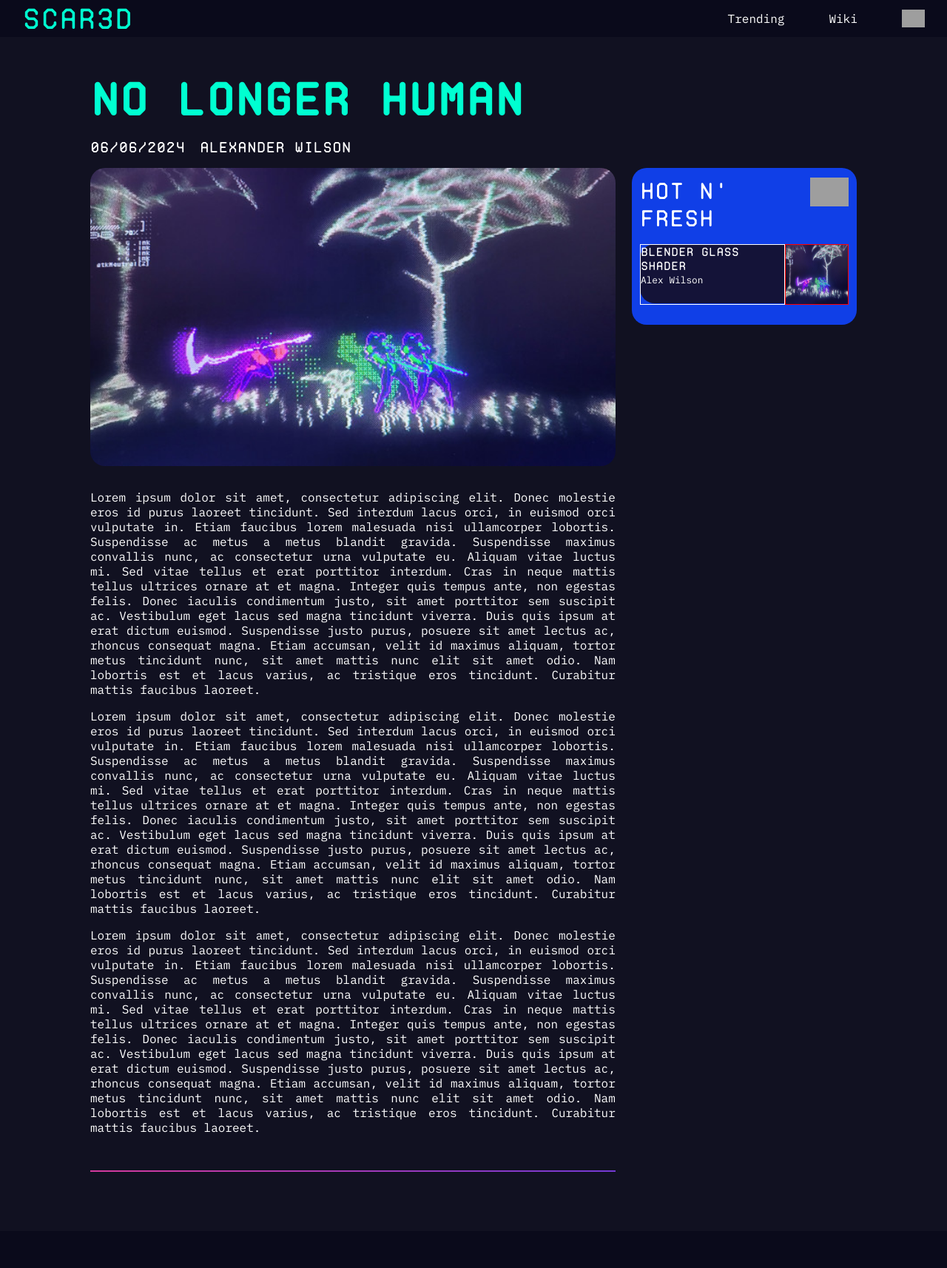
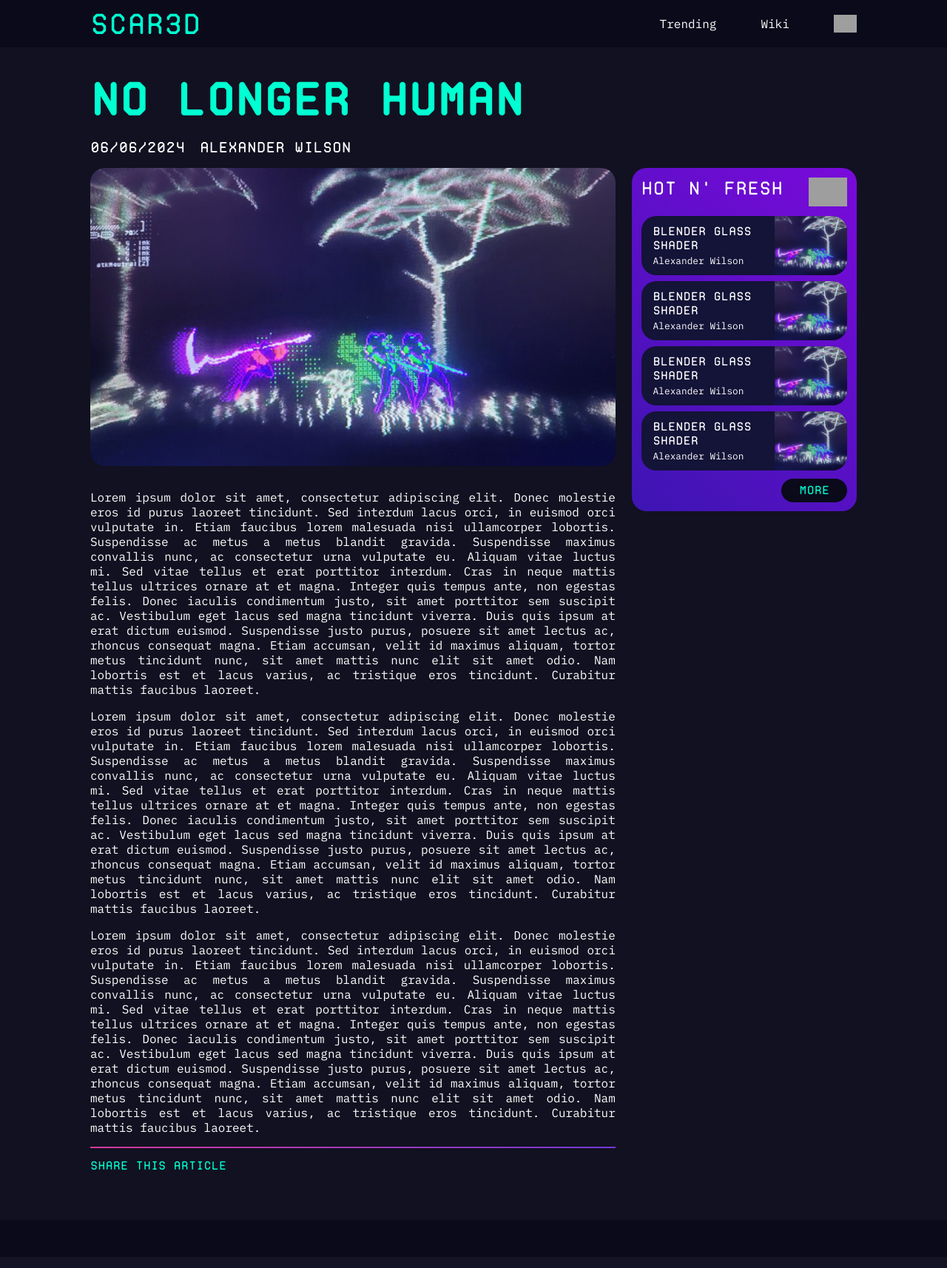
Before and after one commit to wilsoonnaa/courseProject, a PHP site: page /article.html in a window 1280 px wide. Shown: the whole page at 74% size. After the commit the page ends 1581 px from the top, so only its background shows below. Run offline with PHP 8.4, Linux system fonts and the light colour scheme; grey boxes are pictures that could not be loaded.

Commit message:
Add basic breakpoints and responsiveness

```diff
--- a/article.html
+++ b/article.html
@@ -19,11 +19,11 @@
                     <li><a href="#">Account</a></li>
                 </ul>
                 <ul>
-                    <li id="dt-logo"><a href="index.html">SCAR3D</a></li>
-                    <li class="hideOnMobile"><a href="#">Trending</a></li>
+                    <li id="dt-logo" class="first"><a href="index.html" id="dt-logo">SCAR3D</a></li>
+                    <li class="hideOnMobile nav-pd"><a href="index">Trending</a></li>
                     <li class="hideOnMobile"><a href="wiki.html">Wiki</a></li>
-                    <li class="hideOnMobile"><a href="#"><img class="acc-icon" src="svg/Account.svg" alt="Account Icon"></a></li>
-                    <li class="menu-button" onclick=showSidebar()><a href="#"><svg xmlns="http://www.w3.org/2000/svg" fill="#00FFD1" height="24px" viewBox="0 -960 960 960" width="24px" fill="#e8eaed"><path d="M120-240v-80h720v80H120Zm0-200v-80h720v80H120Zm0-200v-80h720v80H120Z"/></svg></a></li>
+                    <li class="hideOnMobile last"><a href="#"><img class="acc-icon" src="svg/Account.svg" alt="Account Icon"></a></li>
+                    <li class="menu-button last" onclick=showSidebar()><a href="#"><svg xmlns="http://www.w3.org/2000/svg" fill="#00FFD1" height="24px" viewBox="0 -960 960 960" width="24px" fill="#e8eaed"><path d="M120-240v-80h720v80H120Zm0-200v-80h720v80H120Zm0-200v-80h720v80H120Z"/></svg></a></li>
                 </ul>
             </div>
         </nav>
@@ -43,10 +43,10 @@
                         </div>
                     </div>
                     <div class="blocks">
-                        <div class="post-parent border-gradient border-gradient-purple only-bottom">
+                        <div class="post-parent">
                             <div class="post-content">
                                 <div class="thumbnail"><img src="images/nolongerhuman.jpg" alt="Post thumbnail"></div>
-                                <div class="post-text">
+                                <div class="post-text border-gradient border-gradient-purple only-bottom">
                                     <p>
                                         Lorem ipsum dolor sit amet, consectetur adipiscing elit. Donec molestie eros id purus laoreet tincidunt. Sed interdum lacus orci, in euismod orci vulputate in. Etiam faucibus lorem malesuada nisi ullamcorper lobortis. Suspendisse ac metus a metus blandit gravida. Suspendisse maximus convallis nunc, ac consectetur urna vulputate eu. Aliquam vitae luctus mi. Sed vitae tellus et erat porttitor interdum. Cras in neque mattis tellus ultrices ornare at et magna. Integer quis tempus ante, non egestas felis. Donec iaculis condimentum justo, sit amet porttitor sem suscipit ac. Vestibulum eget lacus sed magna tincidunt viverra. Duis quis ipsum at erat dictum euismod. Suspendisse justo purus, posuere sit amet lectus ac, rhoncus consequat magna. Etiam accumsan, velit id maximus aliquam, tortor metus tincidunt nunc, sit amet mattis nunc elit sit amet odio. Nam lobortis est et lacus varius, ac tristique eros tincidunt. Curabitur mattis faucibus laoreet.
                                     </p>
@@ -58,10 +58,12 @@
                                         Lorem ipsum dolor sit amet, consectetur adipiscing elit. Donec molestie eros id purus laoreet tincidunt. Sed interdum lacus orci, in euismod orci vulputate in. Etiam faucibus lorem malesuada nisi ullamcorper lobortis. Suspendisse ac metus a metus blandit gravida. Suspendisse maximus convallis nunc, ac consectetur urna vulputate eu. Aliquam vitae luctus mi. Sed vitae tellus et erat porttitor interdum. Cras in neque mattis tellus ultrices ornare at et magna. Integer quis tempus ante, non egestas felis. Donec iaculis condimentum justo, sit amet porttitor sem suscipit ac. Vestibulum eget lacus sed magna tincidunt viverra. Duis quis ipsum at erat dictum euismod. Suspendisse justo purus, posuere sit amet lectus ac, rhoncus consequat magna. Etiam accumsan, velit id maximus aliquam, tortor metus tincidunt nunc, sit amet mattis nunc elit sit amet odio. Nam lobortis est et lacus varius, ac tristique eros tincidunt. Curabitur mattis faucibus laoreet.
                                     </p>
                                 </div>
+                                <div class="post-share">
+                                    <a href="#">SHARE THIS ARTICLE</a>
+                                </div>
                             </div>
                         </div>
                         <div class="sidebar hideOnMobile">
-
                             <div class="sb-hot">
                                 <div class="sb-hot-title">
                                     <span>Hot n' fresh</span>
@@ -71,7 +73,34 @@
                                     <div class="sb-hot-article">
                                         <div class="sb-hot-article-content">
                                             <p>Blender Glass Shader</p>
-                                            <small>Alex Wilson</small>
+                                            <small>Alexander Wilson</small>
+                                        </div>
+                                        <div class="sb-hot-article-img">
+                                            <img src="images/nolongerhuman.jpg" alt="">
+                                        </div>
+                                    </div>
+                                    <div class="sb-hot-article">
+                                        <div class="sb-hot-article-content">
+                                            <p>Blender Glass Shader</p>
+                                            <small>Alexander Wilson</small>
+                                        </div>
+                                        <div class="sb-hot-article-img">
+                                            <img src="images/nolongerhuman.jpg" alt="">
+                                        </div>
+                                    </div>
+                                    <div class="sb-hot-article">
+                                        <div class="sb-hot-article-content">
+                                            <p>Blender Glass Shader</p>
+                                            <small>Alexander Wilson</small>
+                                        </div>
+                                        <div class="sb-hot-article-img">
+                                            <img src="images/nolongerhuman.jpg" alt="">
+                                        </div>
+                                    </div>
+                                    <div class="sb-hot-article">
+                                        <div class="sb-hot-article-content">
+                                            <p>Blender Glass Shader</p>
+                                            <small>Alexander Wilson</small>
                                         </div>
                                         <div class="sb-hot-article-img">
                                             <img src="images/nolongerhuman.jpg" alt="">
@@ -79,7 +108,9 @@
                                     </div>
                                 </div>
                                 <div class="sb-hot-more">
-
+                                    <div class="sb-hot-button">
+                                        <a href="#">MORE</a>
+                                    </div>
                                 </div>
                             </div>
                         </div>
--- a/style.css
+++ b/style.css
@@ -134,7 +134,7 @@ small{
     display: flex;
     flex-direction: column;
     gap: 1rem;
-    min-width: 500px;
+    min-width: 200px;
     width: 70%;
     min-height: 70vh;
     text-align: justify;
@@ -145,19 +145,27 @@ small{
     flex-direction: column;
     width: auto;
     height: auto;
-
 }
 
 .post-text{
-    margin: 2rem 0;
+    margin: 2rem 0 0.9rem 0;
     width: 100%;
     height: 100%;
     color: var(--color-white);
     font-size: var(--fs-p);
     font-family: 'IBMPLexMono';
-
+    overflow-wrap: break-word;
     p{
         margin-bottom: 1rem;
+    }
+}
+
+.post-share{
+    a{
+        font-size: var(--fs-p);
+        color: var(--color-primary);
+        font-family: "ProtoMono";
+        text-decoration: none;
     }
 }
 
@@ -189,7 +197,7 @@ nav ul{
 }
 
 nav li{
-    height: 50px;
+    height: 4rem;
 }
 
 nav a{
@@ -199,6 +207,19 @@ nav a{
     text-decoration: none;
     display: flex;
     align-items: center;
+}
+
+nav ul li.first a{
+    padding-left: 0;
+}
+
+ul li.last a{
+    padding-right: 0;
+}
+
+li .sb-hot{
+    margin: 0 auto;
+    width: 80%;
 }
 
 nav a:hover{
@@ -221,7 +242,7 @@ nav li:first-child{
 }
 
 .nv-content{
-    /*padding: 0 122px;*/
+    padding: 0 122px;
 }
 
 #dt-logo{
@@ -271,7 +292,7 @@ main{
     flex-direction: row;
     height: 100%;
     gap: 22px;
-    margin-bottom: 5rem;
+    margin-bottom: 4rem;
 }
 
 .articles{
@@ -362,16 +383,33 @@ main{
     align-items: center;
     padding: 0 10px;
     justify-content: space-between;
+    font-size: var(--fs-h4);
+    font-family: 'ProtoMono';
+    color: var(--color-primary);
 }
 
 .sb-hot{
-    gap: 1rem;
-    padding: 0.8rem 0.7rem;
+    padding: 0.8rem 0.8rem;
     display: flex;
     flex-direction: column;
     min-height: 100px;
     border-radius: 20px;
-    background-color: var(--color-blue);
+    background: rgb(16,63,231);
+    background: linear-gradient(45deg, rgba(16,63,231,1) 0%, rgba(27,27,156,1) 38%, rgba(177,0,255,1) 100%);
+	background-size: 400% 400%;
+	animation: gradient 15s ease infinite;
+}
+
+@keyframes gradient {
+	0% {
+		background-position: 0% 50%;
+	}
+	50% {
+		background-position: 100% 50%;
+	}
+	100% {
+		background-position: 0% 50%;
+	}
 }
 
 .sb-hot-title{
@@ -387,6 +425,13 @@ main{
     }
 }
 
+.sb-hot-articles{
+    display: flex;
+    flex-direction: column;
+    gap: 0.5rem;
+    margin-top: 0.8rem;
+}
+
 .sb-hot-article{
     width: 100%;
     height: 5rem;
@@ -395,13 +440,18 @@ main{
     border-radius: 20px;
     display: flex;
     flex-direction: row;
+    overflow: hidden;
 }
 
 .sb-hot-article-content{
-    width: 70%;
+    width: 60%;
     height: 100%;
-    border: 1px solid white;
     color: white;
+    display: flex;
+    flex-direction: column;
+    gap: 0.2rem;
+    padding: 0 1rem;
+    justify-content: center;
     p{
         font-family: 'ProtoMono';
     }
@@ -413,13 +463,33 @@ main{
 
 .sb-hot-article-img{
     height: 100%;
-    width: 30%;
-    border: 1px solid red;
+    width: 40%;
 
     img{
         height: 100%;
         width: 100%;
-        object-fit: fill;
+        object-fit: cover;
+    }
+}
+
+.sb-hot-more{
+    margin-top: 0.5rem;
+    display: flex;
+    flex-direction: row;
+    height: auto;
+    width: 100%;
+    justify-content: flex-end;
+}
+
+.sb-hot-button{
+    margin-top: 0.2rem;
+    font-family: 'ProtoMono';
+    background-color: var(--color-nav);
+    padding: 0.4rem 1.5rem;
+    border-radius: 20px;
+    a{
+        text-decoration: none;
+        color: var(--color-primary);
     }
 }
 
@@ -436,6 +506,9 @@ main{
     justify-content: space-between;
     align-items: center;
     padding: 0 10px;
+    font-size: var(--fs-h4);
+    font-family: 'ProtoMono';
+    color: var(--color-primary);
 }
 
 .wiki-list{
@@ -497,13 +570,69 @@ footer{
     display: none;
 }
 
+@media (max-width: 1142px){
+    .sb-hot-article-content{
+        p{
+            font-size: 14px;
+        }
+        small{
+            font-size: 10px;
+        }
+    }
+}
+
+@media (max-width: 1300px){
+    .sb-post{
+        font-size: var(--fs-h5);
+
+        img{
+            max-height: var(--fs-h4);
+            width: auto;
+        }
+    }
+    .wiki-title{
+        font-size: var(--fs-h5);
+    }
+    .sb-hot-title{
+        font-size: var(--fs-h5);
+    }
+}
+
 /*Hide on mobile devices*/
-@media (max-width: 800px){
+@media (max-width: 900px){
+    nav{
+        display: flex;
+        justify-content: center;
+
+        a{
+            padding: 0 30px;
+        }
+    }
+    .nv-content{
+        padding: 0;
+        width: 80%;
+    }
+    .post-parent{
+        width: 100%;
+    }
+
+    .post-content{
+        width: 100%;
+    }
+
+    .post-text{
+        p{
+            font-size: var(--fs-sm);
+        }
+    }
     h1{
-        font-size: var(--fs-h5);
+        font-size: var(--fs-h4);
     }
     .article{
         min-width: 300px;
+        width: 100%;
+    }
+    .blocks{
         width: 80%;
     }
     .articles{
@@ -518,6 +647,7 @@ footer{
         flex-direction: column;
     }
     .content{
+        width: 100%;
         justify-content: center;
         align-items: center;
         margin: 0;
```
Also changed, not shown: index.html (+42 -7 lines).
